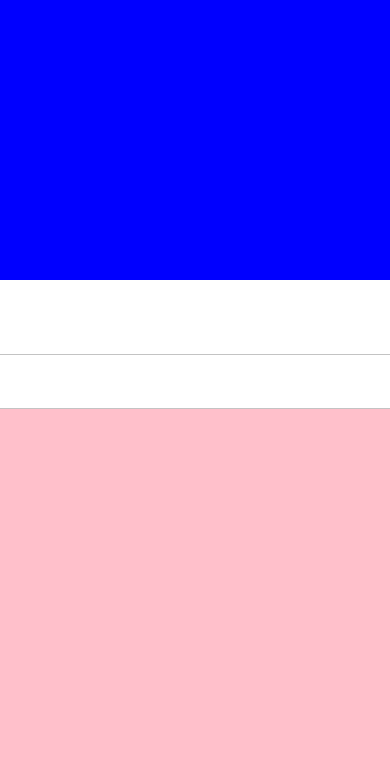
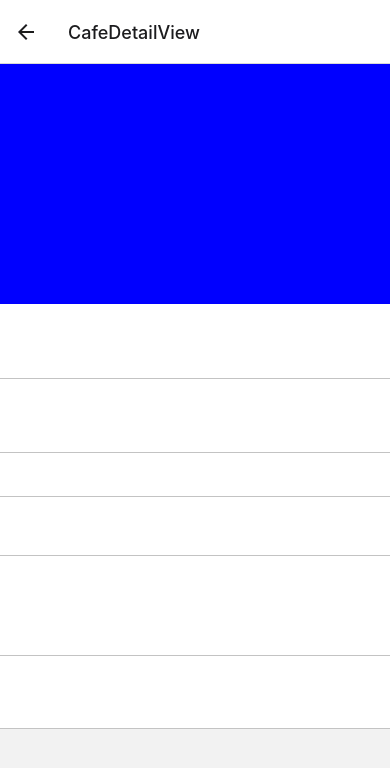
Before and after one commit to limdumb/GoJEJU, a React Native app: screen /CafeDetailView in a window 390 px wide. Shown: the top 768 px of the page. Built offline with nearby package versions, Linux system fonts and the light colour scheme.

Commit message:
[Feat] Cafe Detail Layout 구성

```diff
--- a/App.tsx
+++ b/App.tsx
@@ -30,7 +30,7 @@ export default function App() {
         <Stack.Screen
           name="CafeDetailView"
           component={CafeDetailView}
-          options={{ headerShown: false }}
+          // options={{ headerShown: false }}
         />
         <Stack.Screen
           name="LoginView"
--- a/package.json
+++ b/package.json
@@ -12,7 +12,6 @@
     "@react-navigation/native": "^6.1.6",
     "@react-navigation/native-stack": "^6.9.12",
     "@react-navigation/stack": "^6.3.16",
-    "@types/styled-components": "^5.1.26",
     "@types/styled-components-react-native": "^5.2.1",
     "expo": "~48.0.15",
     "expo-status-bar": "~1.4.4",
--- a/pages/CafeDetailView.tsx
+++ b/pages/CafeDetailView.tsx
@@ -1,19 +1,23 @@
-import { StyleSheet, Text, View } from "react-native";
+import { ScrollView, StyleSheet, Text, View } from "react-native";
 
 export default function CafeDetailView() {
   return (
-    <View style={styles.container}>
+    <ScrollView contentContainerStyle={styles.container}>
       <View style={styles.cafePhoto}></View>
       <View style={styles.confirmatContainer}></View>
+      <View style={styles.cafeInfoTitleContainer}></View>
       <View style={styles.tabContainer}></View>
-    </View>
+      <View style={styles.adressInformation}></View>
+      <View style={styles.openTime}></View>
+      <View style={styles.phoneNumber}></View>
+    </ScrollView>
   );
 }
 
 const styles = StyleSheet.create({
-  container: { flex: 1, alignItems: "center", backgroundColor: "pink" },
+  container: { flex: 1, alignItems: "center" },
   cafePhoto: {
-    height: 280,
+    height: 240,
     width: "100%",
     backgroundColor: "blue",
   },
@@ -25,11 +29,39 @@ const styles = StyleSheet.create({
     borderBottomWidth: 1,
     borderBottomColor: "#C3C3C3",
   },
+  cafeInfoTitleContainer: {
+    width: "100%",
+    height: 74,
+    backgroundColor: "white",
+    borderBottomWidth: 1,
+    borderBottomColor: "#C3C3C3",
+  },
   tabContainer: {
-    height: 54,
+    height: 44,
     width: "100%",
     borderBottomWidth: 1,
     borderBottomColor: "#C3C3C3",
     backgroundColor: "white",
   },
+  adressInformation: {
+    height: 59,
+    width: "100%",
+    backgroundColor: "white",
+    borderBottomWidth: 1,
+    borderBottomColor: "#C3C3C3",
+  },
+  openTime: {
+    width: "100%",
+    backgroundColor: "white",
+    borderBottomWidth: 1,
+    borderBottomColor: "#C3C3C3",
+    minHeight: 100,
+  },
+  phoneNumber: {
+    width: "100%",
+    backgroundColor: "white",
+    height: 73,
+    borderBottomWidth: 1,
+    borderBottomColor: "#C3C3C3",
+  },
 });
--- a/pages/MainView.tsx
+++ b/pages/MainView.tsx
@@ -1,9 +1,25 @@
+import { NavigationProp, useNavigation } from "@react-navigation/native";
+import { Button } from "react-native";
 import { StyleSheet, Text, View } from "react-native";
+import { RootStackParamList } from "../App";
+
+type CafeDetailNaviggationProps = NavigationProp<
+  RootStackParamList,
+  "MainView"
+>;
 
 export default function MainView() {
+  const navigation = useNavigation<CafeDetailNaviggationProps>();
+
   return (
     <View style={styles.container}>
       <Text>하이용ㅋㅋ</Text>
+      <Button
+        title="하이"
+        onPress={() => {
+          navigation.navigate("CafeDetailView");
+        }}
+      />
     </View>
   );
 }
@@ -12,6 +28,7 @@ const styles = StyleSheet.create({
   container: {
     flex: 1,
     backgroundColor: "#fff",
-    alignItems: "center"
+    alignItems: "center",
+    justifyContent: "center",
   },
 });
```
Also changed, not shown: 1 other file (tests, documents, lock files or other folders).
